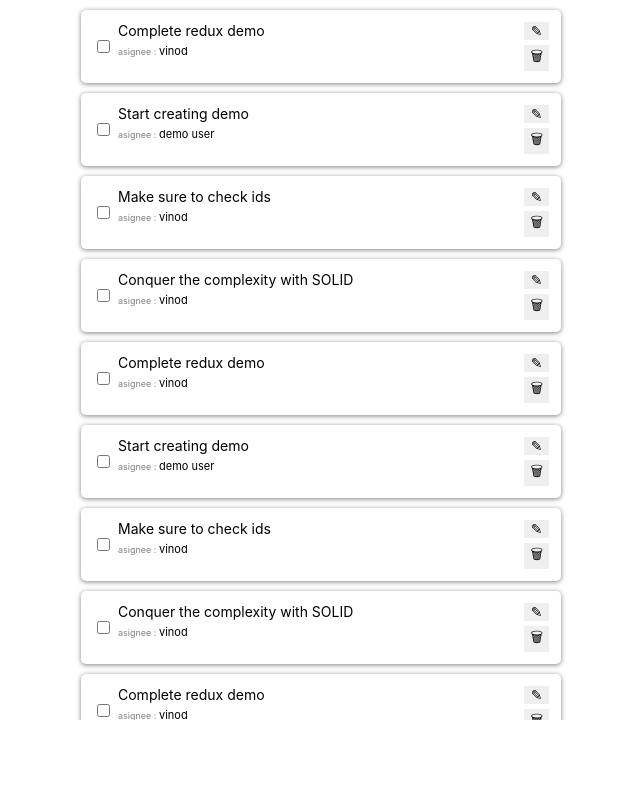
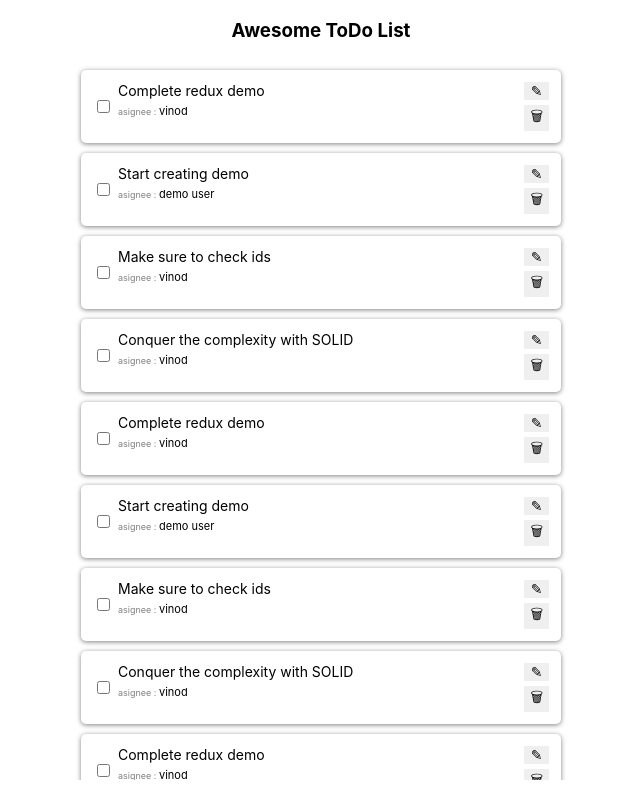
Before and after one commit to vinodkv2511/react-patterns-demo, a React (Create React App) app: page / in a window 1280 px wide. Shown: the whole page, without its empty margins (319-959 px from the left). Built offline with nearby package versions, Linux system fonts and the light colour scheme.

Commit message:
Add header

```diff
--- a/src/App.js
+++ b/src/App.js
@@ -5,6 +5,7 @@ import List from './components/ItemList/itemList';
 function App() {
   return (
     <div style={styles.container}>
+      <h3>Awesome ToDo List</h3>
       <List items={tempItems} />
     </div>
   );
```
